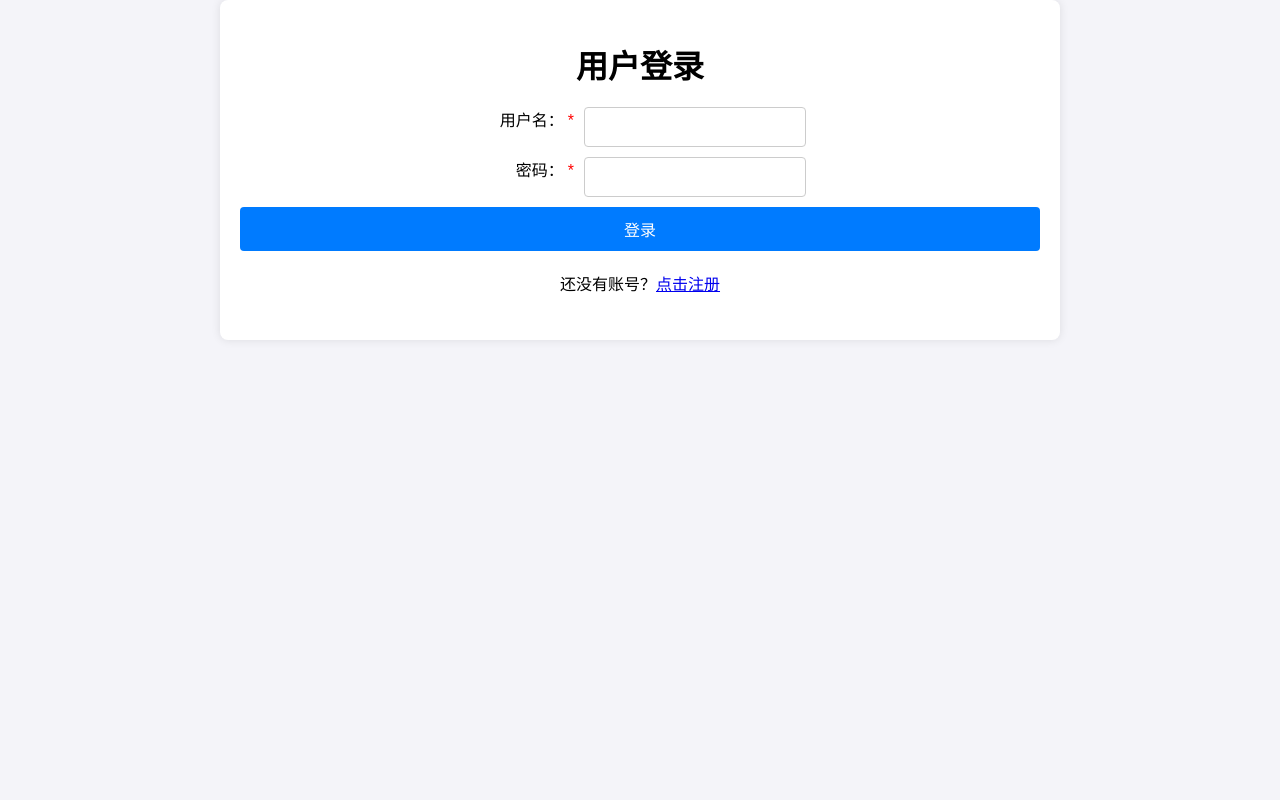
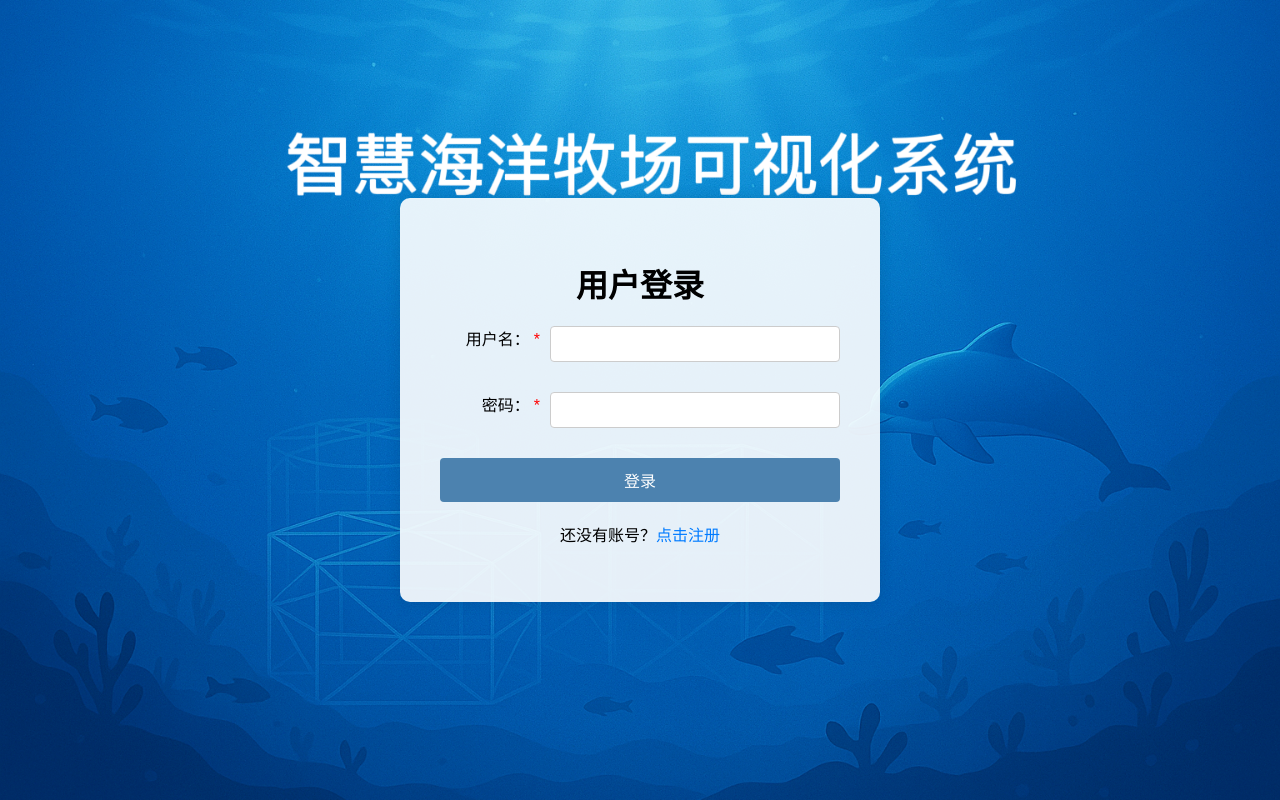
Before and after one commit to ya-yaa/NKU-SoftwareEngineering, a Flask app: page /login in a window 1280 px wide. Run offline with Flask 3, Linux system fonts and the light colour scheme.

Commit message:
修改注册登录界面

```diff
--- a/Visualisation_System/templates/login.html
+++ b/Visualisation_System/templates/login.html
@@ -7,9 +7,96 @@
     <title>登录 - 可视化系统</title>
     <link rel="stylesheet" href="{{ url_for('static', filename='style.css') }}">
     <style>
+        html, body {
+            height: 100%;
+            margin: 0;
+            /* 设置背景图片为 logo.png */
+            background-image: url("{{ url_for('static', filename='images/logo.png') }}");
+            background-size: cover; /* 完全覆盖整个页面 */
+            background-position: center; /* 居中对齐 */
+            background-repeat: no-repeat; /* 不重复 */
+            font-family: Arial, sans-serif;
+        }
+
+        body {
+            display: flex;
+            justify-content: center;
+            align-items: center;
+            /* 防止背景图片被子元素继承透明度影响 */
+            background-attachment: fixed; /* 可选：背景固定不滚动 */
+        }
+
+        .container {
+            background-color: rgba(255, 255, 255, 0.9); /* 半透明白色背景增强可读性 */
+            padding: 40px;
+            border-radius: 10px;
+            box-shadow: 0 0 15px rgba(0, 0, 0, 0.1);
+            width: 400px;
+            text-align: center;
+            z-index: 1; /* 确保内容在背景之上 */
+            position: relative;
+        }
+
+        .container img {
+            width: 120px;
+            margin-bottom: 20px;
+            /* 如果你还想保留顶部的小 Logo 图标 */
+        }
+
+
+        .form-group {
+            margin-bottom: 20px;
+            text-align: left;
+        }
+
+        .form-group label {
+            display: block;
+            margin-bottom: 5px;
+        }
+
+        .form-group input {
+            width: 100%;
+            padding: 8px;
+            box-sizing: border-box;
+        }
+
         .required-star {
             color: red;
             margin-left: 4px;
+        }
+
+        button {
+            width: 100%;
+            padding: 10px;
+            background-color: #4c82af;
+            color: white;
+            border: none;
+            border-radius: 4px;
+            font-size: 16px;
+            cursor: pointer;
+        }
+
+        button:hover {
+            background-color: #4c82af;
+        }
+
+        p {
+            margin-top: 15px;
+        }
+
+        a {
+            color: #007BFF;
+            text-decoration: none;
+        }
+
+        a:hover {
+            text-decoration: underline;
+        }
+
+        ul {
+            padding-left: 20px;
+            color: red;
+            text-align: left;
         }
     </style>
 </head>
@@ -19,7 +106,7 @@
 
         {% with messages = get_flashed_messages() %}
             {% if messages %}
-                <ul style="color: red;">
+                <ul>
                     {% for message in messages %}
                         <li>{{ message }}</li>
                     {% endfor %}
@@ -30,12 +117,12 @@
         <form method="POST" action="{{ url_for('login') }}">
             <div class="form-group">
                 <label for="username">用户名：<span class="required-star">*</span></label>
-                <input type="text" name="username" required>
+                <input type="text" name="username" id="username" required>
             </div>
 
             <div class="form-group">
                 <label for="password">密码：<span class="required-star">*</span></label>
-                <input type="password" name="password" required>
+                <input type="password" name="password" id="password" required>
             </div>
 
             <button type="submit">登录</button>
```
Also changed, not shown: Visualisation_System/templates/register.html (+80 -1 lines), Visualisation_System/static/images/logo.png (added).
